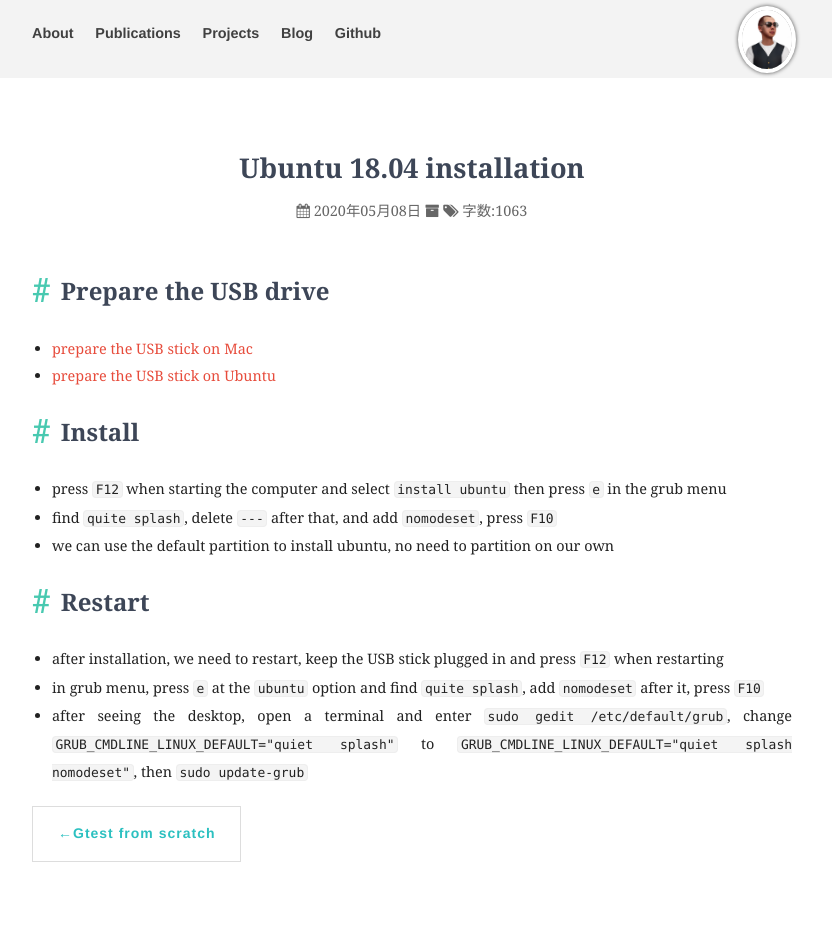
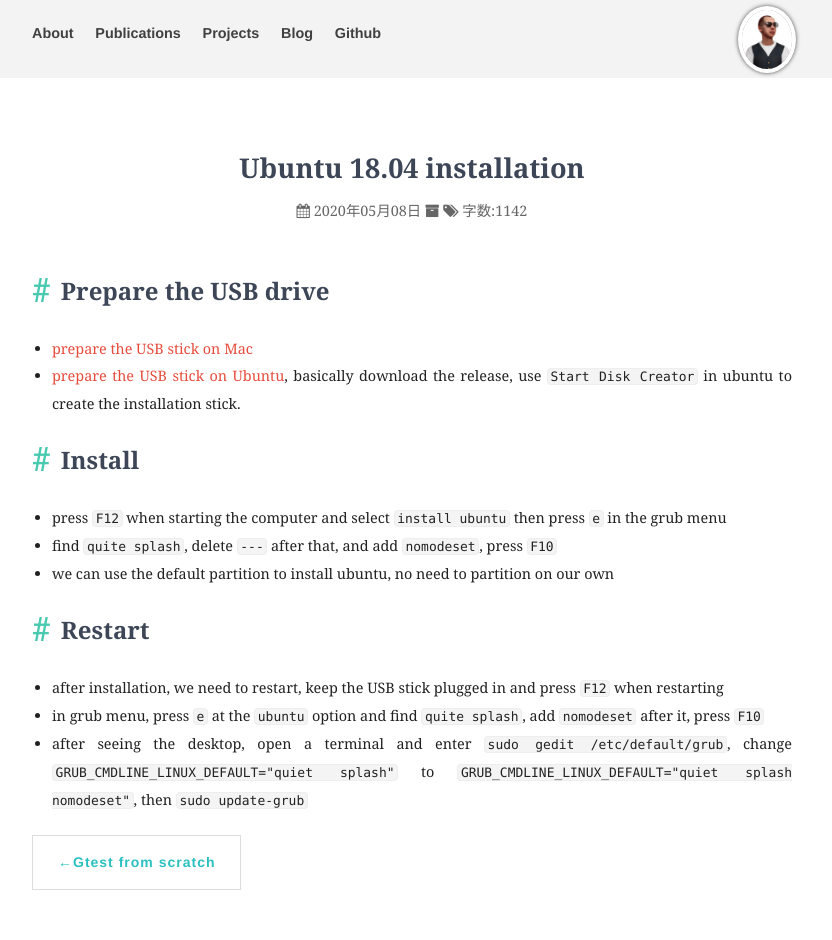
Before and after one commit to moshanATucsd/moshanATucsd.github.io, a Jekyll site: the page built from _posts/2020-05-08-install-ubuntu.md, in a window 1280 px wide. Shown: the whole page, without its empty margins (228-1060 px from the left). Built offline with Jekyll 4.4.1, drawn with Linux system fonts in a browser that asks for light colours; nearby versions of some CDN libraries; comment, search, counter and statistics services are not loaded; before the commit the page ends 911 px from its top, so only the background shows below that.

Commit message:
add post

```diff
--- a/_posts/2020-05-08-install-ubuntu.md
+++ b/_posts/2020-05-08-install-ubuntu.md
@@ -8,7 +8,7 @@
 ## Prepare the USB drive
 
 - [prepare the USB stick on Mac](https://ubuntu.com/tutorials/tutorial-create-a-usb-stick-on-macos#1-overview)
-- [prepare the USB stick on Ubuntu](http://ubuntuhandbook.org/index.php/2018/10/create-live-usb-ubuntu-18-04/)
+- [prepare the USB stick on Ubuntu](http://ubuntuhandbook.org/index.php/2018/10/create-live-usb-ubuntu-18-04/), basically download the release, use `Start Disk Creator` in ubuntu to create the installation stick.
 
 ## Install
 
```
